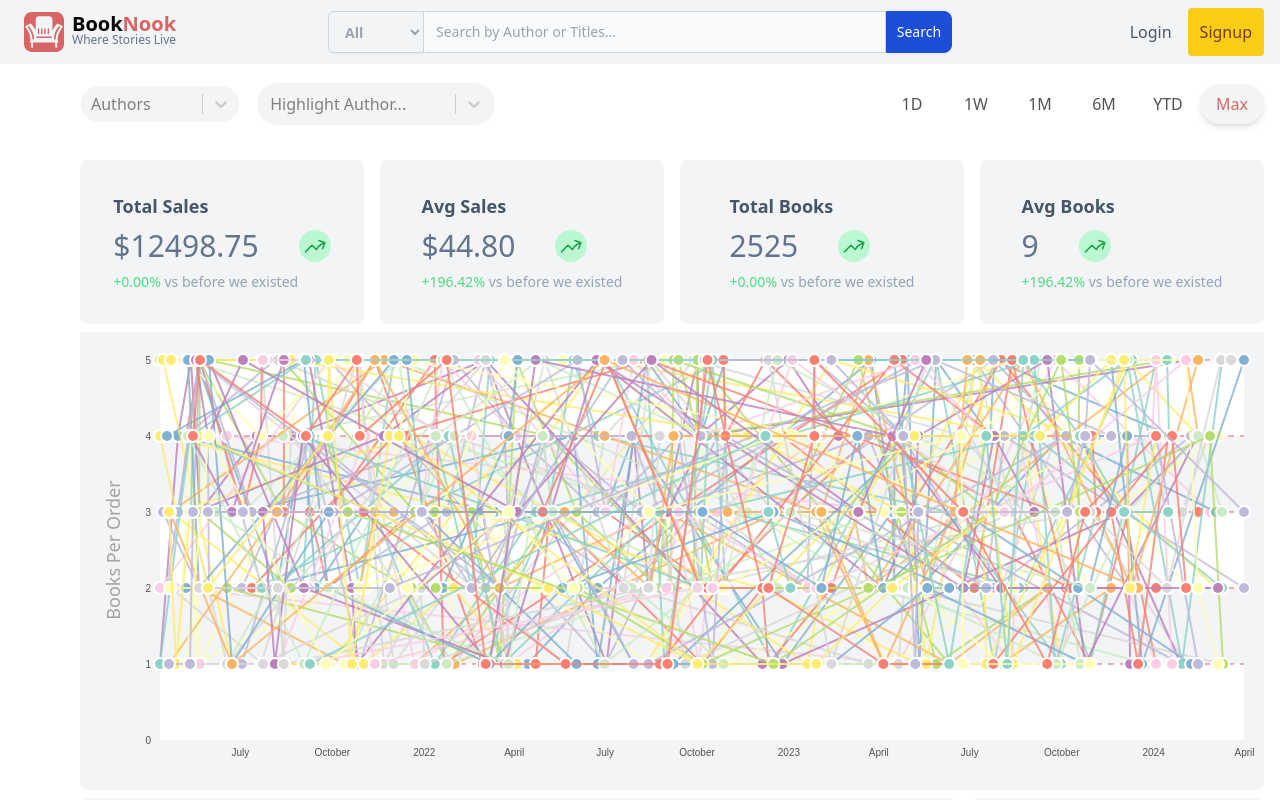
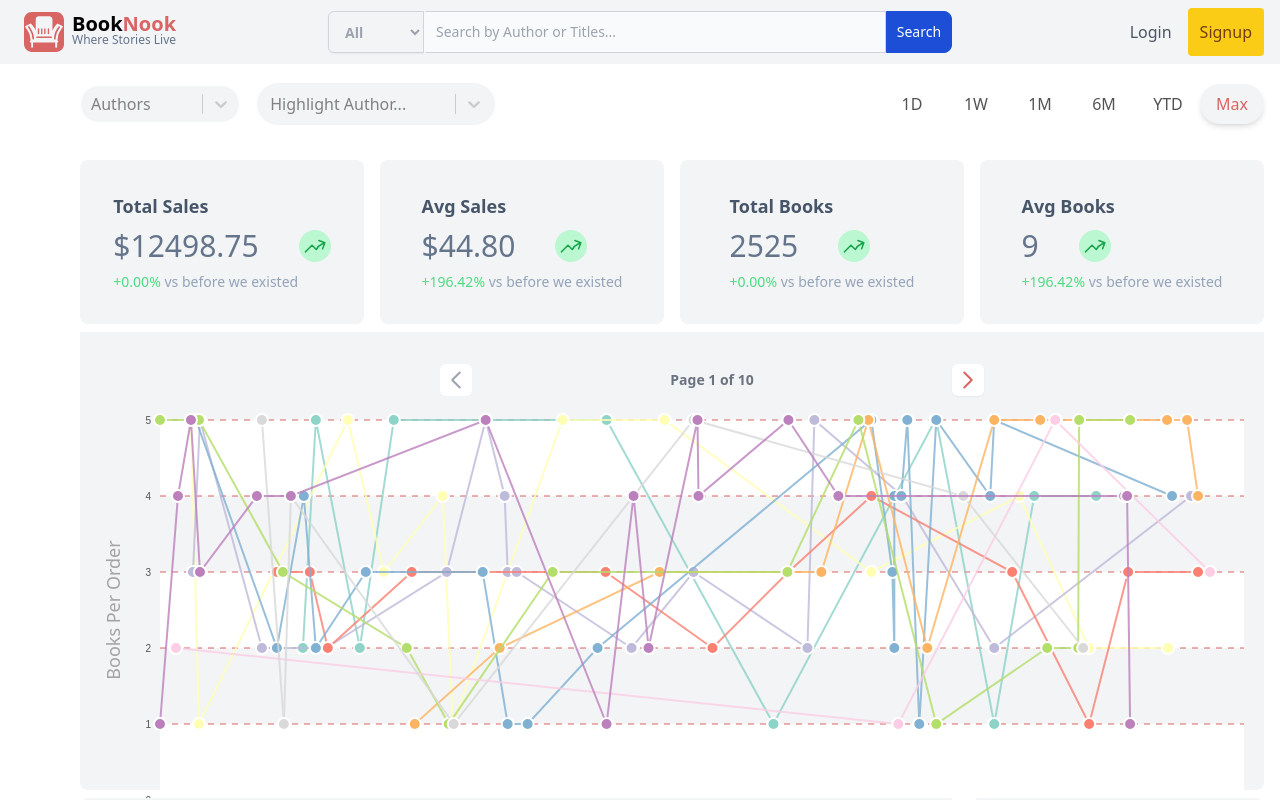
Before and after one commit to francoisdillinger/book_nook_frontend, a React (Vite) app: page / in a window 1280 px wide. Shown: the top 800 px of the page. Built offline with nearby package versions, Linux system fonts and the light colour scheme.

Commit message:
importing getRange and filterByRange for pagination

```diff
--- a/src/components/ChartComponents/AuthorsChart/AuthorsAdminLineChart.tsx
+++ b/src/components/ChartComponents/AuthorsChart/AuthorsAdminLineChart.tsx
@@ -1,4 +1,5 @@
 import React, { useEffect, useMemo, useState, useRef } from "react";
+import { usePagination } from "../../../hooks/usePagination";
 import * as d3 from "d3";
 import { motion } from "framer-motion";
 import { TooltipStateType } from "../ChartToolTip";
@@ -9,6 +10,7 @@ import { AuthorsDataType } from "../../../data/authors_data";
 import { getFilteredAuthorsData } from "../../../utils/authorsAdminChartUtilities";
 import CategoriesChartReactSelect from "../CategoriesChart/CategoriesChartReactSelect";
 import { v4 as uuidv4 } from "uuid";
+import { getRange, filterByRange } from "../../AdminOrders";
 
 // 	};
 // };
@@ -95,7 +97,7 @@ type TrimmedAuthorsDataType = {
 			bookOrders: {
 				orderId: string;
 				userId: string;
-				bookId: number;
+				bookId: string;
 				quantity: number;
 				orderDate: string;
 				orderAmount: number;
@@ -111,7 +113,7 @@ type CombinedAuthorNameType = {
 		bookOrders: {
 			orderId: string;
 			userId: string;
-			bookId: number;
+			bookId: string;
 			quantity: number;
 			orderDate: string;
 			orderAmount: number;
@@ -128,7 +130,7 @@ export type CombinedAuthorsOrdersType = {
 		bookTitle: string;
 		orderId: string;
 		userId: string;
-		bookId: number;
+		bookId: string;
 		quantity: number;
 		orderDate: string;
 		orderAmount: number;
@@ -181,6 +183,14 @@ export default function AuthorsAdminLineChart({
 		useState<CombinedAuthorsOrdersType[]>();
 	const [allDates, setAllDates] = useState<string[]>([]);
 	const [allQuantities, setAllQuantinties] = useState<number[]>([]);
+	const {
+		setPaginateThisList,
+		pageIndex,
+		paginatedList,
+		increasePageIndex,
+		decreasePageIndex,
+		totalPages,
+	} = usePagination(orderedAuthorsData ? orderedAuthorsData : [], 10);
 
 	useEffect(() => {
 		const trimmedAuthors = trimAuthorsData(authors);
@@ -213,6 +223,7 @@ export default function AuthorsAdminLineChart({
 		setAllDates(uniqueDates);
 		setAllQuantinties(uniqueQuantities);
 		setOrderedAuthorsData(filteredAuthorsChart);
+		setPaginateThisList(filteredAuthorsChart);
 		setSelectOptions(filteredAuthorsChart);
 		setHasData(
 			filteredAuthorsChart.reduce(
@@ -222,7 +233,14 @@ export default function AuthorsAdminLineChart({
 		);
 	}, [authors, timeFilter]);
 
-	console.log("OrderedData: ", orderedAuthorsData);
+	// console.log("OrderedData: ", orderedAuthorsData);
+	// console.log("Range: ", getRange(2, 10));
+	// console.log(
+	// 	"filteredRange: ",
+	// 	filterByRange(orderedAuthorsData!, getRange(2, 10))
+	// );
+
+	console.log("PaginatedList: ", paginatedList);
 
 	const parsedDates = useMemo(
 		() =>
@@ -288,6 +306,49 @@ export default function AuthorsAdminLineChart({
 					focusedCategory={""}
 				/>
 			</div> */}
+			<div className=" bg-gray-100 lg:ml-20 xl:ml-18 rounded-t-lg pt-3 mt-2">
+				<div className="w-1/2 flex justify-between m-auto">
+					<button
+						onClick={decreasePageIndex}
+						className=" p-1 m-1 rounded-md text-sm font-medium bg-white enabled:active:scale-90 enabled:shadow-sm disabled:shadow-none enabled:text-logo disabled:text-gray-400  enabled:cursor-pointer diabled:cursor-default"
+						disabled={pageIndex === 1}
+					>
+						<svg
+							xmlns="http://www.w3.org/2000/svg"
+							fill="none"
+							viewBox="0 0 24 24"
+							className="w-6 h-6 stroke-2 stroke-current"
+						>
+							<path
+								strokeLinecap="round"
+								strokeLinejoin="round"
+								d="M15.75 19.5 8.25 12l7.5-7.5"
+							/>
+						</svg>
+					</button>
+					<div className="flex justify-center items-center text-gray-500 text-sm font-semibold">
+						Page {pageIndex} of {totalPages}
+					</div>
+					<button
+						onClick={increasePageIndex}
+						className=" p-1 m-1 rounded-md text-sm font-medium bg-white enabled:active:scale-90 enabled:shadow-sm disabled:shadow-none enabled:text-logo disabled:text-gray-400  enabled:cursor-pointer diabled:cursor-default"
+						disabled={pageIndex === totalPages}
+					>
+						<svg
+							xmlns="http://www.w3.org/2000/svg"
+							fill="none"
+							viewBox="0 0 24 24"
+							className="w-6 h-6 stroke-2 stroke-current"
+						>
+							<path
+								strokeLinecap="round"
+								strokeLinejoin="round"
+								d="m8.25 4.5 7.5 7.5-7.5 7.5"
+							/>
+						</svg>
+					</button>
+				</div>
+			</div>
 
 			<svg
 				ref={svgLineChartRef}
@@ -316,8 +377,8 @@ export default function AuthorsAdminLineChart({
 						/>
 					)}
 					{hasData ? (
-						orderedAuthorsData != undefined &&
-						orderedAuthorsData.map((author, index) => {
+						paginatedList != undefined &&
+						paginatedList.map((author, index) => {
 							const color = colorScale(index.toString());
 							// console.log("Color: ", color);
 							// console.log("Category: ", category);
```
